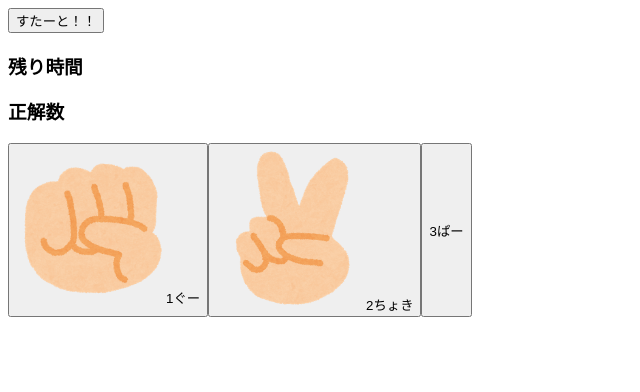
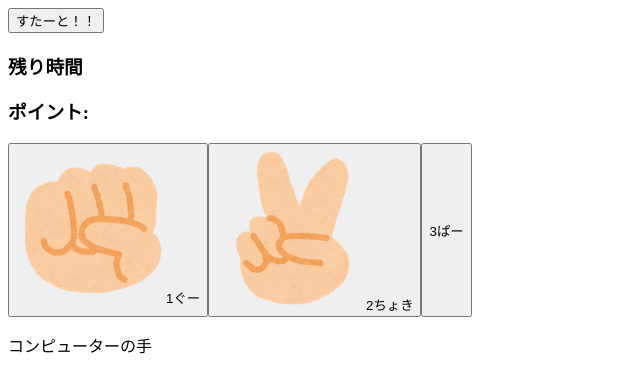
Before and after one commit to ysnuyo/kadai12_syouno, a plain HTML site: page index.html in a window 1280 px wide. Shown: the whole page, without its empty margins (0-640 px from the left). Drawn offline with Linux system fonts and the light colour scheme.

Commit message:
表示の修正

```diff
--- a/index.html
+++ b/index.html
@@ -12,7 +12,7 @@
 <body>
 <button id="startbutton">すたーと！！</button>
 <div id="time"><h3>残り時間</h3></div>
-<div id="result"><h3>正解数</h3></div>
+<div id="result"><h3>ポイント:</h3></div>
 <div id="buttons">
 
   <button class="button" id="1"><img src="img\janken_gu.png" alt="">1ぐー</button><br/><br/>
@@ -20,6 +20,7 @@
   <button class="button" id="3"><img src="img\janken_pa.png" alt="">3ぱー</button><br/><br/>
 
 </div>
+<p>コンピューターの手</p>
 <div id="score"></div>
 </body>
 </html>
```
